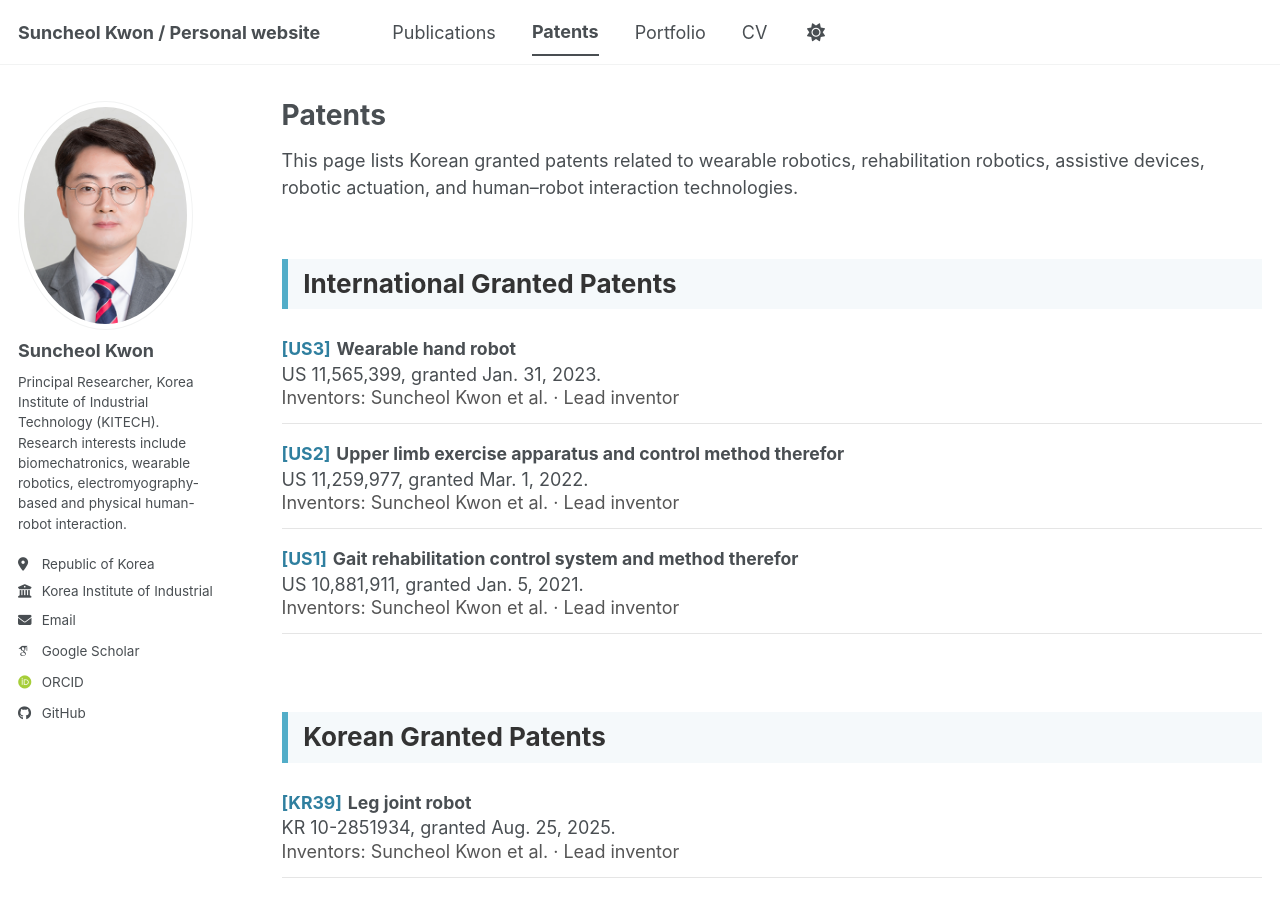
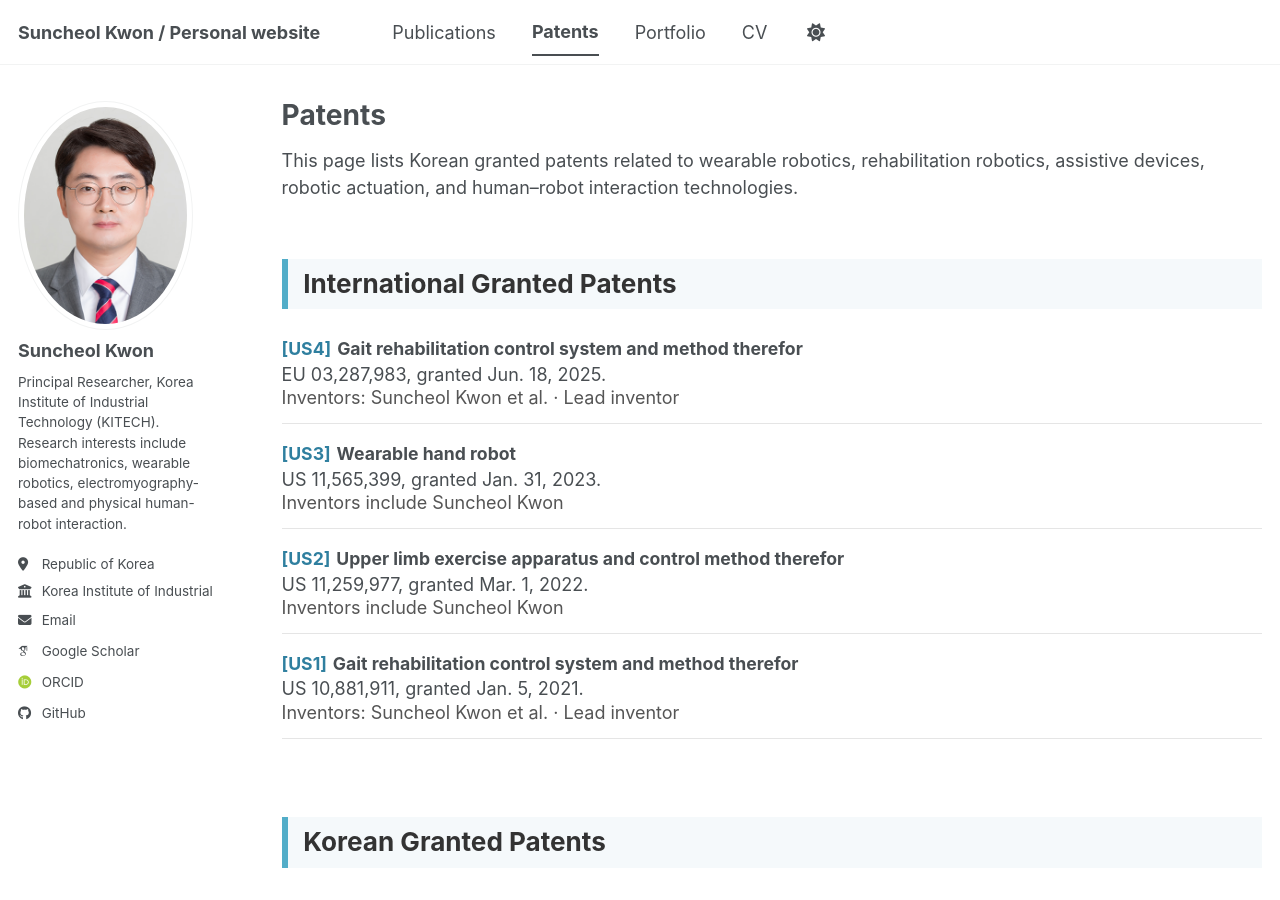
Before and after one commit to suncheolkwon/suncheolkwon.github.io, a Jekyll site: the page built from _pages/patents.html, in a window 1280 px wide and 900 px high. Built offline with Jekyll 4.4.1, drawn with Linux system fonts in a browser that asks for light colours; some web fonts are replaced; a script bundle is joined from its source files by our own code; library files that are not in the unit come from our copies.

Commit message:
Update patents.yml

```diff
--- a/_data/patents.yml
+++ b/_data/patents.yml
@@ -3,12 +3,18 @@ international:
     country: "US"
     number: "11,565,399"
     date: "2023-01-31"
-    role: "lead"
+    role: "included"
 
   - title: "Upper limb exercise apparatus and control method therefor"
     country: "US"
     number: "11,259,977"
     date: "2022-03-01"
+    role: "included"
+
+  - title: "Gait rehabilitation control system and method therefor"
+    country: "EU"
+    number: "03,287,983"
+    date: "2025-06-18"
     role: "lead"
 
   - title: "Gait rehabilitation control system and method therefor"
```
